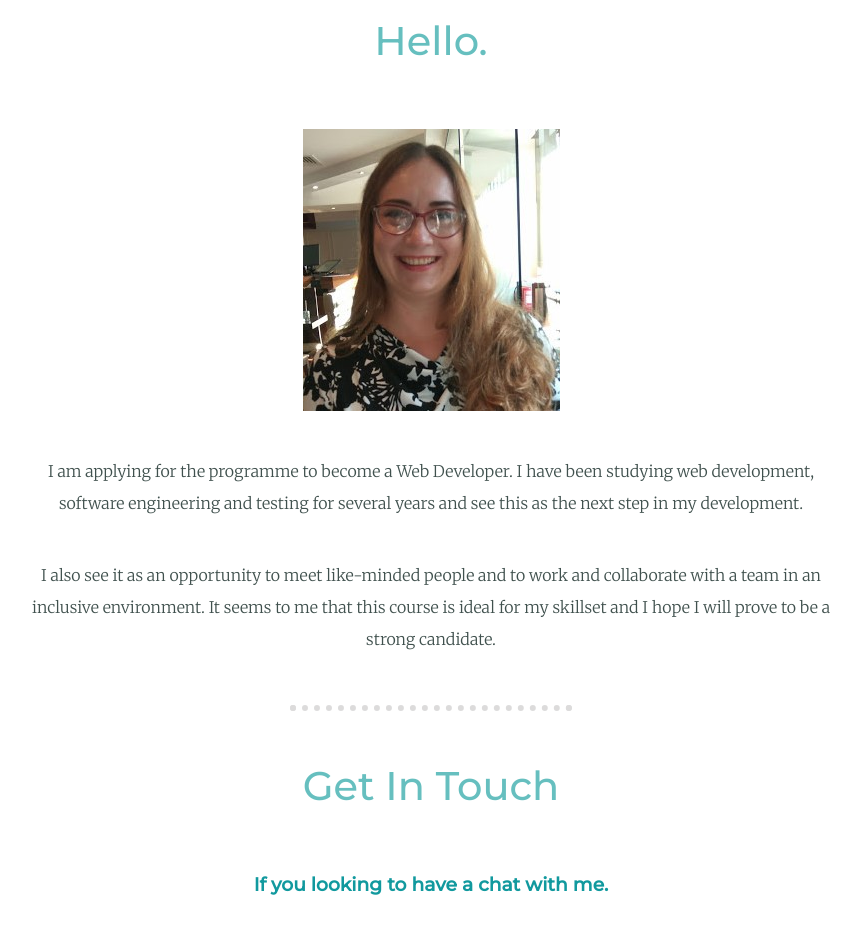
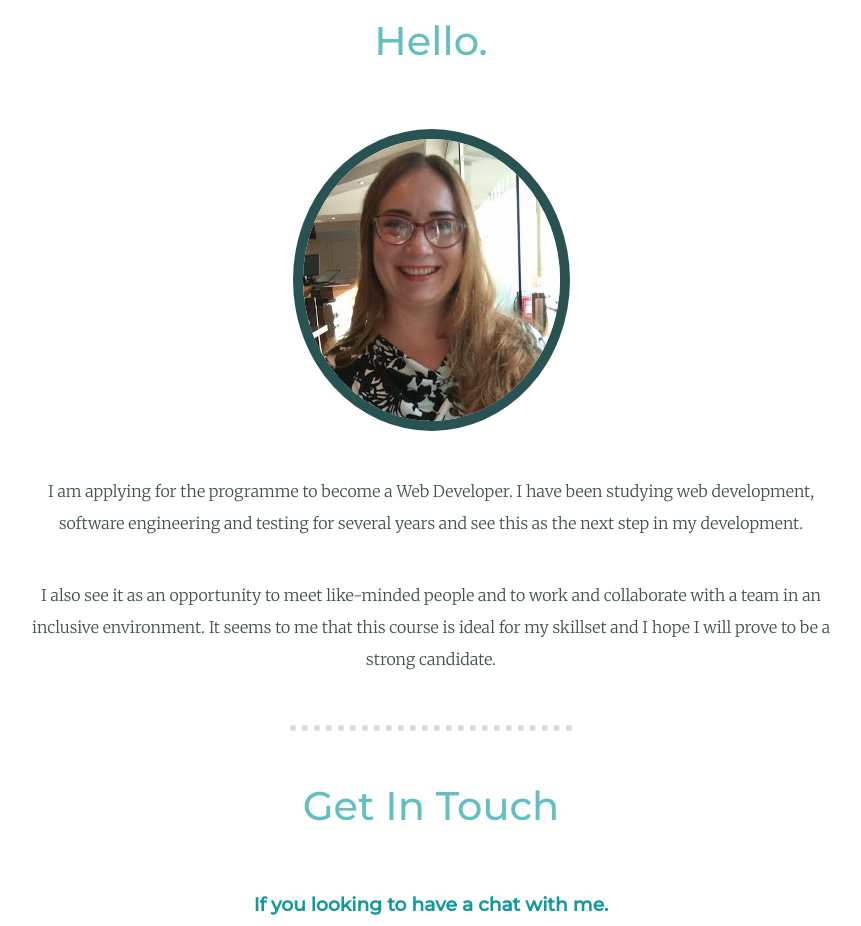
Before and after one commit to mariya20/website, a plain HTML site: page index.html in a window 1280 px wide. Shown: the part 920-1846 px from the top of the page, without its empty margins (209-1070 px from the left). Drawn offline with Linux system fonts and the light colour scheme.

Commit message:
add border for my pic

```diff
--- a/index.html
+++ b/index.html
@@ -22,8 +22,7 @@
     <div class="middle-container">
       <h2>Hello.</h2>
       <div class="profile">
-        <img src="img/2.jpg" alt="My photo" />
-
+        <img class="thick-blue-border" src="img/2.jpg" alt="My photo" />
       <p class="intro">
           I am applying for the programme to become a Web Developer.
           I have been studying web development, software engineering and
```
